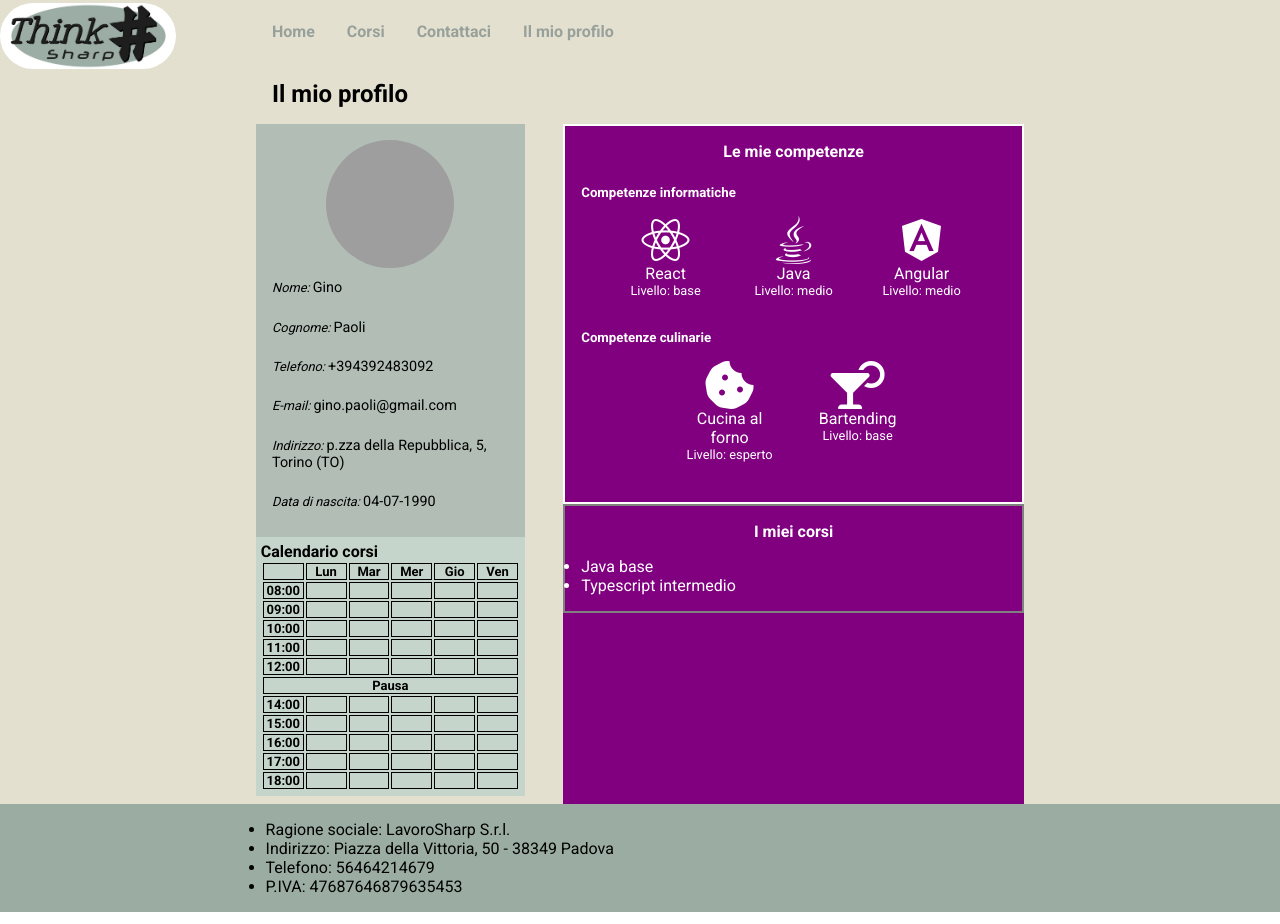
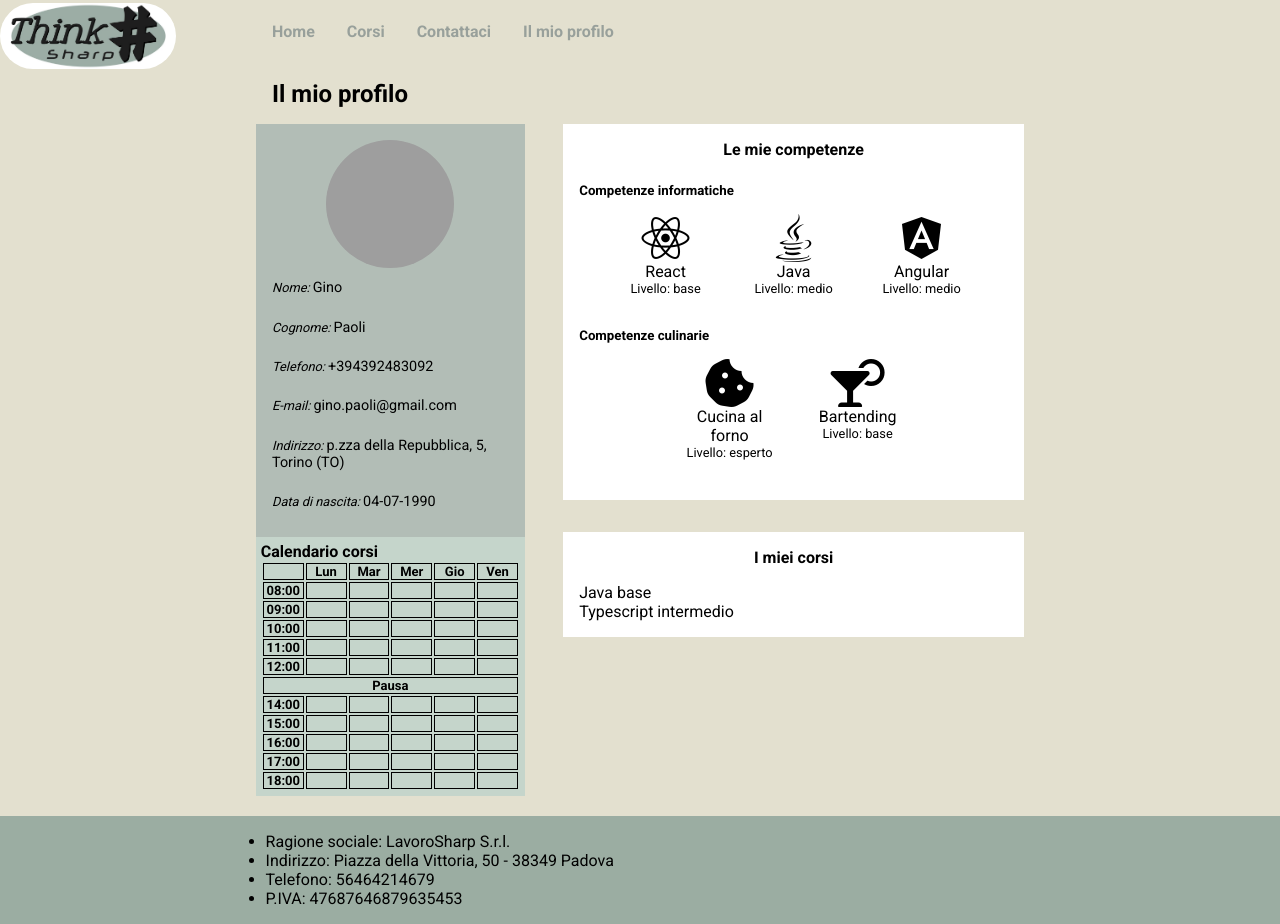
Before and after one commit to felixstan97/progettoSharp, an Angular app: page /profilo in a window 1280 px wide. Built offline with nearby package versions, Linux system fonts and the light colour scheme; grey boxes are pictures that could not be loaded.

Commit message:
cambio sfondo 2 sezioni pagina profilo

```diff
--- a/src/app/corso/corso.module.ts
+++ b/src/app/corso/corso.module.ts
@@ -8,6 +8,7 @@ const routes : Routes = [
     path:"",
     component: CorsoComponent
   }
+
 ]
 
 @NgModule({
--- a/src/app/profilo/profilo.component.scss
+++ b/src/app/profilo/profilo.component.scss
@@ -2,7 +2,6 @@
 
 .profiloWrapper {
     width: $dimensioniContainer;
-    height: 50rem;
     margin: auto;
     padding-top: 4rem;
     padding-bottom: 1rem;
@@ -75,12 +74,10 @@
         main {
             width: 60%;
             height: 100%;
-            background-color: purple;
-            color: #fff;
 
             .le-mie-competenze {
                 padding: 1rem;
-                border: 2px solid #fff;
+                background-color: #fff;
 
                 h4 {
                     padding-bottom: 1rem;
@@ -114,13 +111,19 @@
             }
 
             .i-miei-corsi {
+                margin-top: 2rem;
                 padding: 1rem;
-                border: 2px solid grey;
+                background-color: #fff;
+
 
                 h4 {
                     padding-bottom: 1rem;
                     text-align: center;
                 }
+
+                ul {
+                    list-style: none;
+                }
             }
         }
     }
--- a/src/variabili.scss
+++ b/src/variabili.scss
@@ -2,6 +2,7 @@ $verdino:#c5d5cb;
 $verdinoScuro:#9bada2;
 $marroncino:#98a09b;
 $marroncinoChiaro: #b2bdb6;
+$marroncinoMoltoChiaro: #d1ddd5;
 $beige:#e3e0cf;
 
 $dimensioniContainer:60%
```
